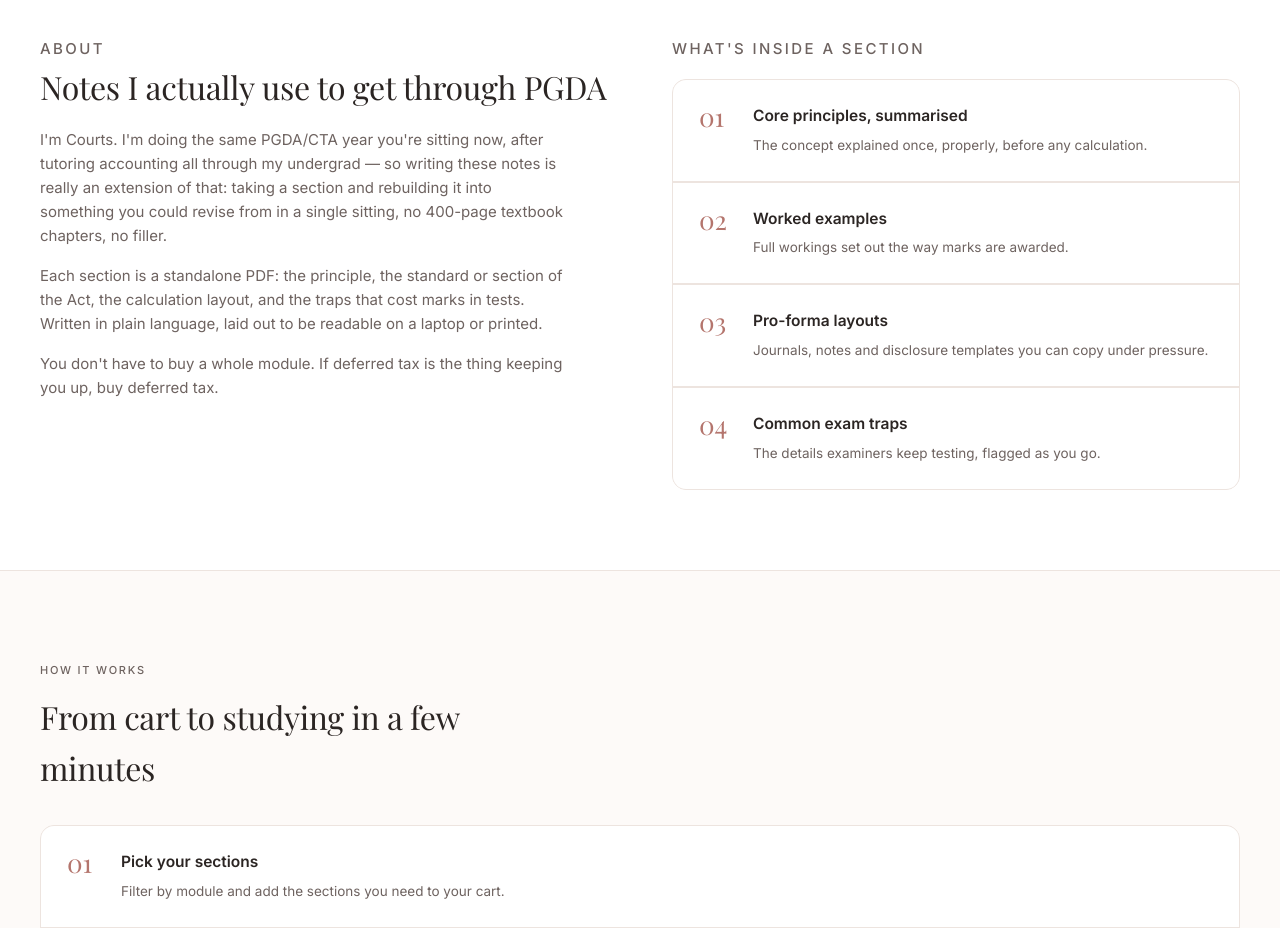
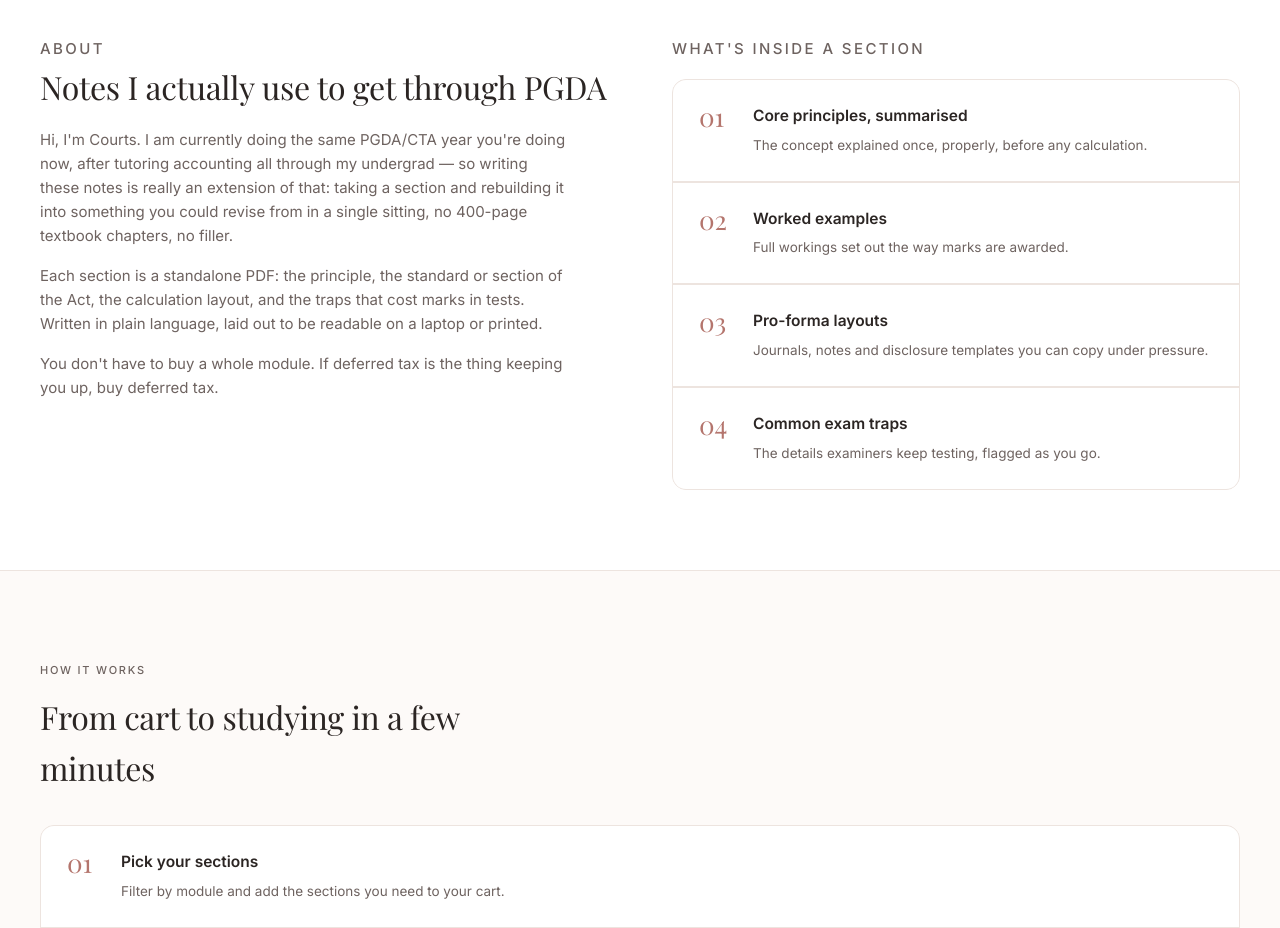
Before and after one commit to JochWills/cta, a website built with Vite: page index.html in a window 1280 px wide. Shown: the part 1520-2448 px from the top of the page. Built offline with nearby package versions, Linux system fonts and the light colour scheme; some packages are replaced by stand-ins of ours; no server answers; the database is empty; a web font is replaced by a local one.

Commit message:
Update index.html

```diff
--- a/index.html
+++ b/index.html
@@ -220,7 +220,7 @@
     <div class="prose">
       <p class="eyebrow">About</p>
       <h2>Notes I actually use to get through PGDA</h2>
-      <p>I'm Courts. I'm doing the same PGDA/CTA year you're sitting now, after tutoring accounting all through my undergrad — so writing these notes is really an extension of that: taking a section and rebuilding it into something you could revise from in a single sitting, no 400-page textbook chapters, no filler.</p>
+      <p>Hi, I'm Courts. I am currently doing the same PGDA/CTA year you're doing now, after tutoring accounting all through my undergrad — so writing these notes is really an extension of that: taking a section and rebuilding it into something you could revise from in a single sitting, no 400-page textbook chapters, no filler.</p>
       <p>Each section is a standalone PDF: the principle, the standard or section of the Act, the calculation layout, and the traps that cost marks in tests. Written in plain language, laid out to be readable on a laptop or printed.</p>
       <p>You don't have to buy a whole module. If deferred tax is the thing keeping you up, buy deferred tax.</p>
     </div>
```
